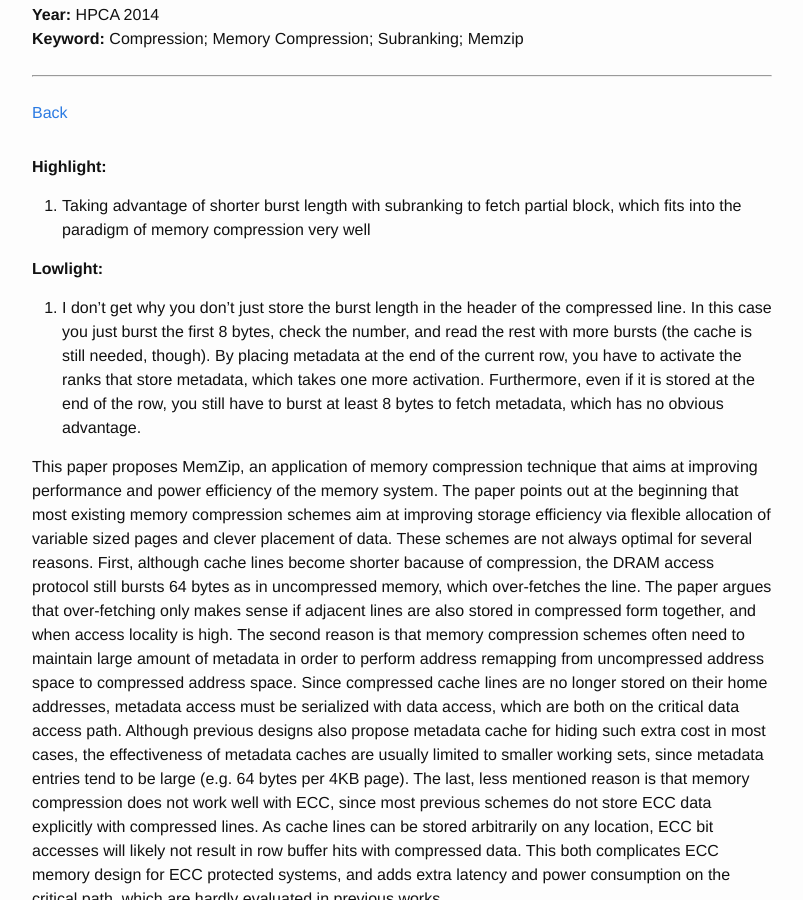
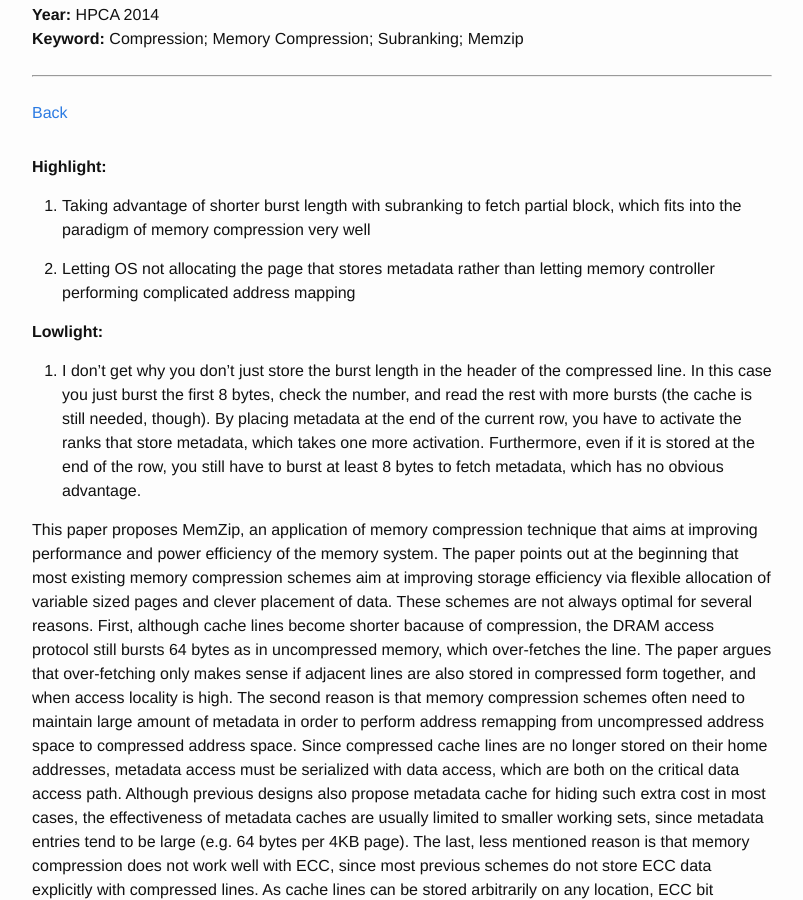
Before and after one commit to wangziqi2013/wangziqi2013.github.io, a Jekyll site: the page built from _posts/2020-07-18-memzip.markdown, in a window 1280 px wide and 900 px high, scrolled down 337 px. Shown: the whole window, without its empty margins (238-1041 px from the left). Built offline with Jekyll 4.4.1, drawn with Linux system fonts in a browser that asks for light colours.

Commit message:
Adding highlight

```diff
--- a/_posts/2020-07-18-memzip.markdown
+++ b/_posts/2020-07-18-memzip.markdown
@@ -18,7 +18,8 @@ version_mgmt:
 1. Taking advantage of shorter burst length with subranking to fetch partial block, which fits into the paradigm of memory
    compression very well
 
-
+2. Letting OS not allocating the page that stores metadata rather than letting memory controller performing complicated
+   address mapping
 
 **Lowlight:**
 
```
